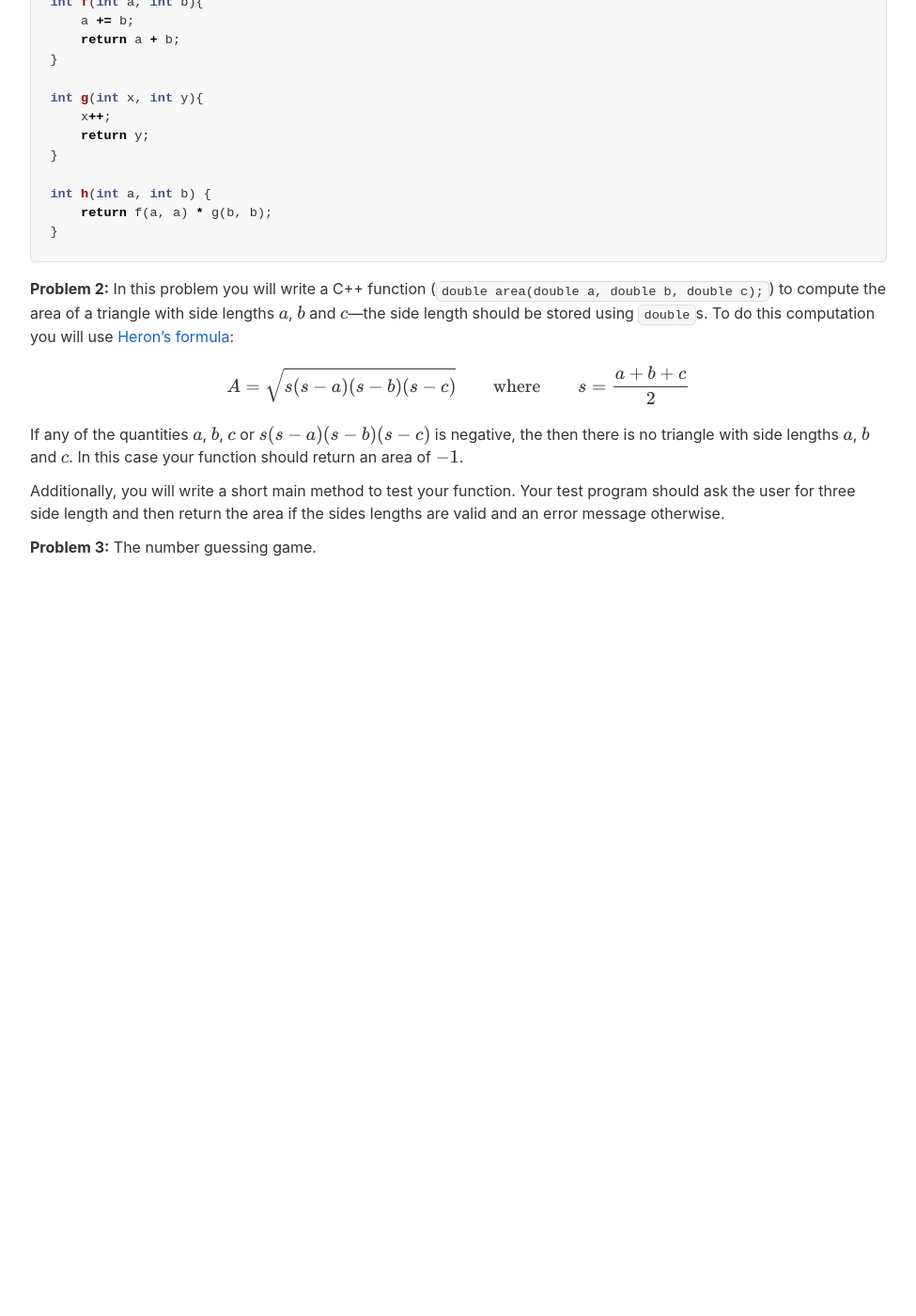
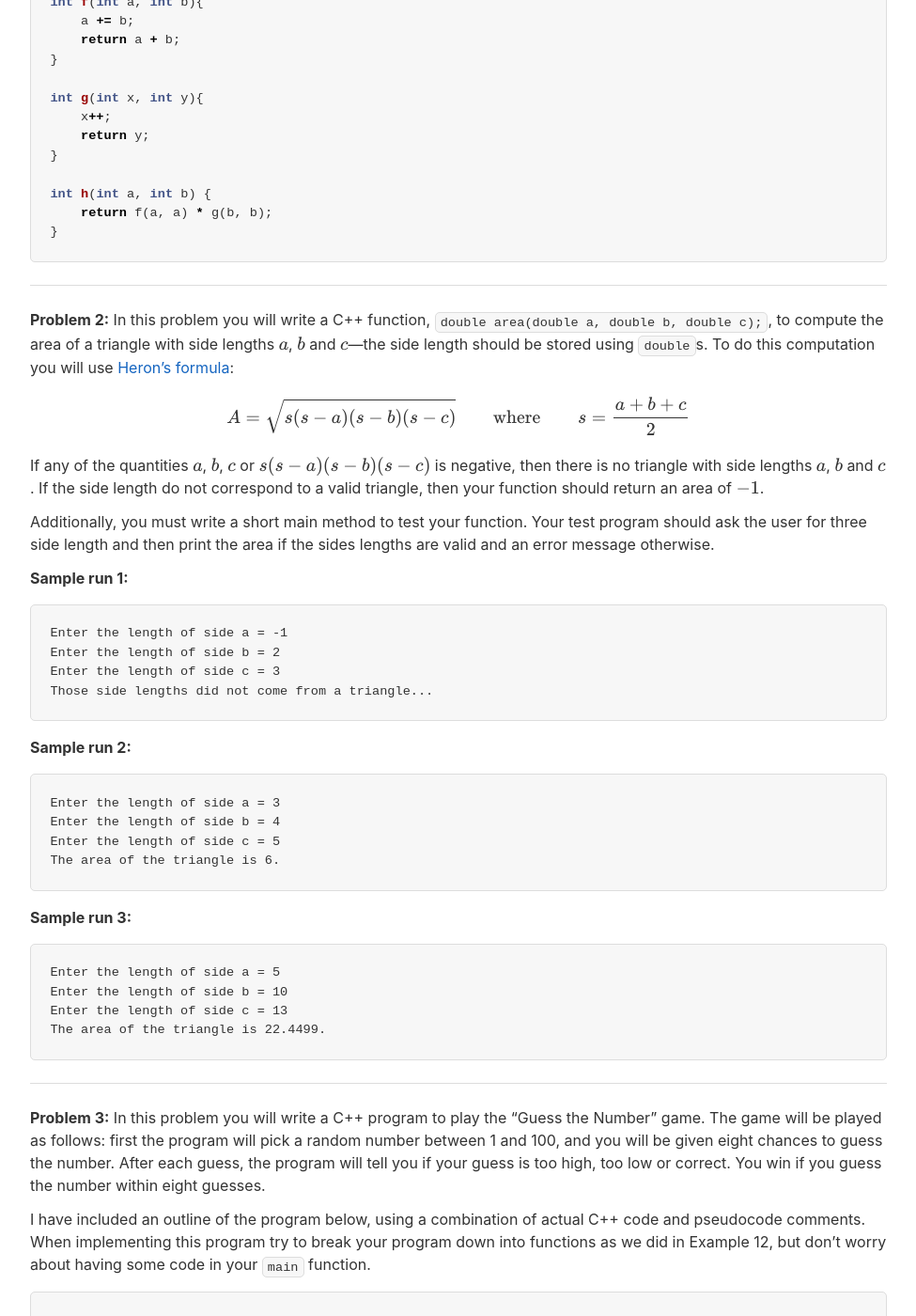
Before and after one commit to jacksonjw12/mbannister.github.io, a Jekyll site: the page built from _teaching/10-f16/Homework/Homework04.md, in a window 1280 px wide and 1400 px high, scrolled down 1068 px. Shown: the whole window at 94% size, without its empty margins (152-1127 px from the left). Built offline with Jekyll 4.4.1, drawn with Linux system fonts in a browser that asks for light colours; formulas are drawn with MathJax 3; before the commit the page ends 1698 px from its top, so only the background shows below that; some of the changed text lies outside the part shown.

Commit message:
Update homework

````diff
--- a/_teaching/10-f16/Homework/Homework04.md
+++ b/_teaching/10-f16/Homework/Homework04.md
@@ -4,9 +4,9 @@
 mathjax: true
 ---
 
-# Homework 3
+# Homework 4
 
-## Due: Wednesday 10/19 at 10:30am
+## Due: Friday 10/21 at 10:30am
 
 ---
 
@@ -72,7 +72,9 @@
 }
 ```
 
-__Problem 2:__ In this problem you will write a C++ function (`double area(double a, double b, double c);`) to compute the area
+---
+
+__Problem 2:__ In this problem you will write a C++ function, `double area(double a, double b, double c);`, to compute the area
 of a triangle with side lengths $$a$$, $$b$$ and $$c$$---the side length should
 be stored using `double`s. To do this computation you will use
 [Heron's formula](https://en.wikipedia.org/wiki/Heron%27s_formula):
@@ -80,11 +82,140 @@
 $$A = \sqrt{s(s-a)(s-b)(s-c)}\qquad\text{where}\qquad s = \frac{a+b+c}{2}$$
 
 If any of the quantities $$a$$, $$b$$, $$c$$ or $$s(s-a)(s-b)(s-c)$$ is negative,
-the then there is no triangle with side lengths $$a$$, $$b$$ and $$c$$. In this
-case your function should return an area of $$-1$$.
+ then there is no triangle with side lengths $$a$$, $$b$$ and $$c$$. If the
+side length do not correspond to a valid triangle, then your function should
+return an area of $$-1$$.
 
-Additionally, you will write a short main method to test your function. Your test
-program should ask the user for three side length and then return the area if
+Additionally, you must write a short main method to test your function. Your test
+program should ask the user for three side length and then print the area if
 the sides lengths are valid and an error message otherwise.
 
-__Problem 3:__ The number guessing game.
+__Sample run 1:__
+
+```
+Enter the length of side a = -1
+Enter the length of side b = 2
+Enter the length of side c = 3
+Those side lengths did not come from a triangle...
+```
+
+__Sample run 2:__
+
+```
+Enter the length of side a = 3
+Enter the length of side b = 4
+Enter the length of side c = 5
+The area of the triangle is 6.
+```
+
+__Sample run 3:__
+
+```
+Enter the length of side a = 5
+Enter the length of side b = 10
+Enter the length of side c = 13
+The area of the triangle is 22.4499.
+```
+
+---
+
+__Problem 3:__ In this problem you will write a C++ program to play the
+"Guess the Number" game. The game will be played as follows: first the program
+will pick a random number between 1 and 100, and you will be given eight chances
+to guess the number. After each guess, the program will tell you if your guess
+is too high, too low or correct. You win if you guess the number within eight
+guesses.
+
+I have included an outline of the program below, using a combination of actual
+C++ code and pseudocode comments. When implementing this program try to break your program
+down into functions as we did in Example 12, but don't worry about
+having some code in your `main` function.
+
+```cpp
+#include <iostream>
+#include <ctime>
+#include <cstdlib>
+
+using namespace std;
+
+int main() {
+    // Initialize Random Number Generator:
+    // We 'start' the random number generator with the current time and call the
+    // rand() function once. This will make it so each run of the program will
+    // generate a differ, and unpredictable, number.
+    srand(time(0));
+    rand();
+
+    // Pick a random "secret" number between 1 and 100.
+
+    // Loop 8 time or until the player has guessed correctly
+        // Prompt the user for a guess and read in their guess
+        // Check the players guess
+            // If the guess is too high/low let them know
+            // If the guess is correct let them know and end the loop
+
+    // If the player won, say so
+    // If the player lost, say so and tell them the number
+
+    return 0;
+}
+```
+
+__Sample run 1:__
+
+```
+I have picked a random number between 1 and 100!
+Can you guess the number?
+Enter a guess: 50
+Too high!
+Enter a guess: 25
+That is correct!
+You win!
+```
+
+__Sample run 2:__
+
+```
+I have picked a random number between 1 and 100!
+Can you guess the number?
+Enter a guess: 50
+Too low!
+Enter a guess: 75
+Too low!
+Enter a guess: 87
+Too high!
+Enter a guess: 81
+Too low!
+Enter a guess: 84
+Too low!
+Enter a guess: 85
+That is correct!
+You win!
+```
+
+__Sample run 3:__
+
+```
+I have picked a random number between 1 and 100!
+Can you guess the number?
+Enter a guess: 1
+Too low!
+Enter a guess: 2
+Too low!
+Enter a guess: 3
+Too low!
+Enter a guess: 4
+Too low!
+Enter a guess: 5
+Too low!
+Enter a guess: 6
+Too low!
+Enter a guess: 7
+Too low!
+Enter a guess: 8
+Too low!
+You lost!
+I was thinking of 33.
+```
+
+---
````
Also changed, not shown: _teaching/10-f16/index.md (+1 -1 lines).
